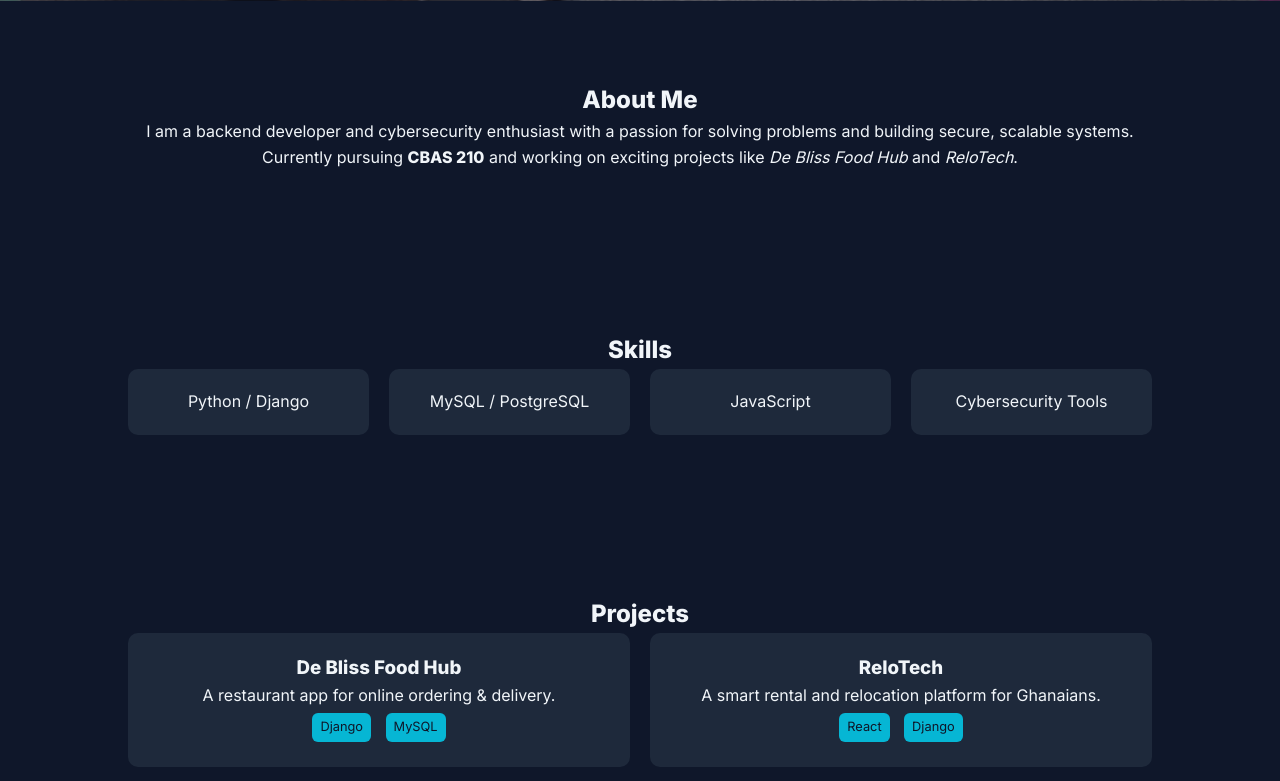
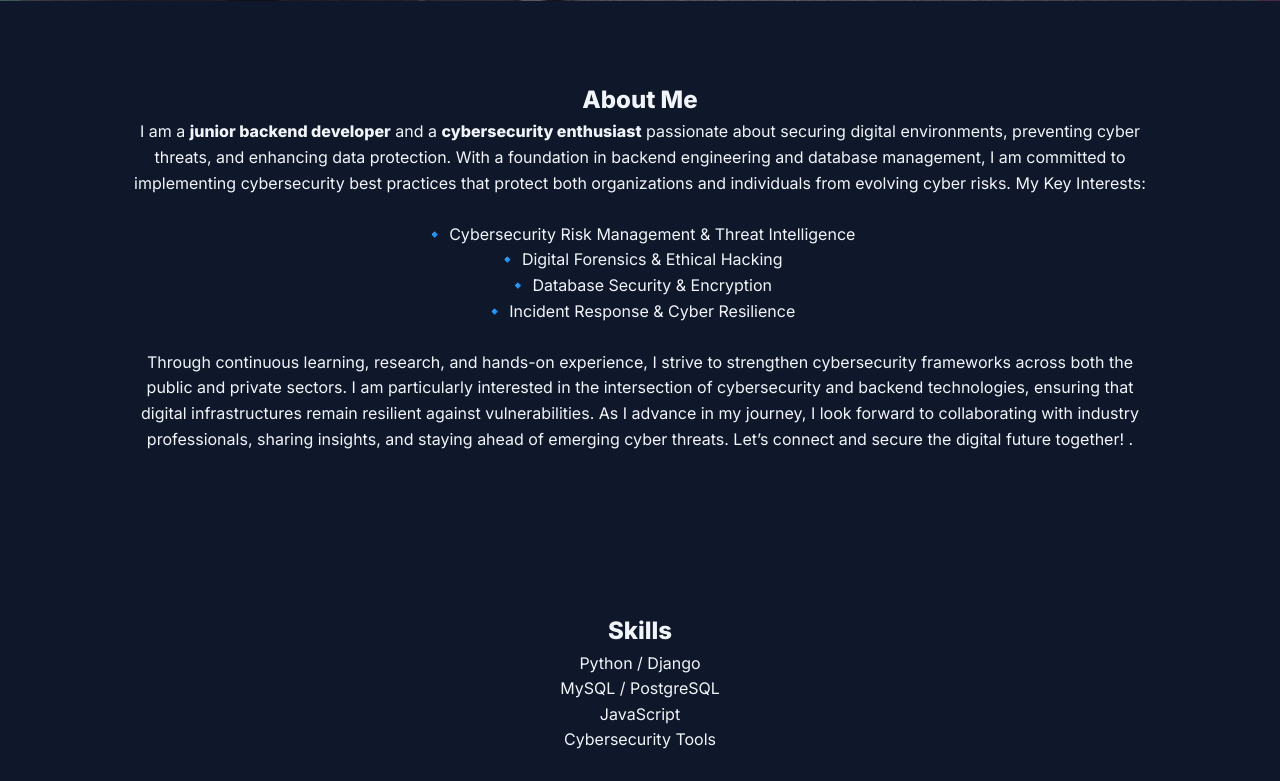
Before and after one commit to GyasiAmosKwadwo/portfolio, a plain HTML site: page index.html in a window 1280 px wide. Shown: the part 799-1580 px from the top of the page. Drawn offline with Linux system fonts and the light colour scheme.

Commit message:
Enhanced editing

```diff
--- a/index.html
+++ b/index.html
@@ -43,10 +43,20 @@
   <section id="about" class="fade-in">
     <h2>About Me</h2>
     <p>
-      I am a backend developer and cybersecurity enthusiast with a passion for
-      solving problems and building secure, scalable systems. Currently pursuing
-      <strong>CBAS 210</strong> and working on exciting projects like
-      <em>De Bliss Food Hub</em> and <em>ReloTech</em>.
+      I am a <strong>junior backend developer</strong> and a <strong>cybersecurity enthusiast</strong> passionate about securing digital environments, preventing cyber threats, and enhancing data protection. With a foundation in backend engineering and database management, I am committed to implementing cybersecurity best practices that protect both organizations and individuals from evolving cyber risks.
+
+My Key Interests:<br><br>
+
+    🔹 Cybersecurity Risk Management & Threat Intelligence<br>
+    🔹 Digital Forensics & Ethical Hacking<br>
+    🔹 Database Security & Encryption<br>
+    🔹 Incident Response & Cyber Resilience<br><br>
+
+
+Through continuous learning, research, and hands-on experience, I strive to strengthen cybersecurity frameworks across both the public and private sectors. I am particularly interested in the intersection of cybersecurity and backend technologies, ensuring that digital infrastructures remain resilient against vulnerabilities.
+
+As I advance in my journey, I look forward to collaborating with industry professionals, sharing insights, and staying ahead of emerging cyber threats. Let’s connect and secure the digital future together!
+       .
     </p>
   </section>
 
@@ -103,10 +113,11 @@
   <section id="contact" class="fade-in">
     <h2>Contact Me</h2>
     <div class="contact-details">
-      <p>📞 Phone: <a href="tel:+233501234567">+233 50 123 4567</a></p>
-      <p>📧 Email: <a href="mailto:gyasi@example.com">gyasi@example.com</a></p>
-      <p>💻 GitHub: <a href="https://github.com/AsuraX-X" target="_blank">github.com/AsuraX-X</a></p>
-      <p>🔗 LinkedIn: <a href="https://linkedin.com/in/gyasi" target="_blank">linkedin.com/in/gyasi</a></p>
+      <p>📞 Phone: <a href="tel:+233 059 271 8321">+233 059 271 8321</a></p>
+
+      <p>📧 Email: <a href="mailto:gyasiamoskwadwo@gmail.com">gyasiamoskwadwo@gmail.com</a></p>
+      <p>💻 GitHub: <a href="https://github.com/GyasiAmosKwadwo" target="_blank">github.com/GyasiAmosKwadwo</a></p>
+      <p>🔗 LinkedIn: <a href="https://www.linkedin.com/in/amos-gyasi-4877b028b/" target="_blank">linkedin.com/in/gyasi</a></p>
     </div>
     <form class="contact-form">
       <input type="text" placeholder="Your Name" required />
@@ -118,7 +129,7 @@
 
   <!-- Footer -->
   <footer>
-    <p>© 2025 Gyasi Amos Kwadwo. Built with ❤️ and caffeine ☕</p>
+    <p>© 2025 Gyasi Amos Kwadwo. Built with ❤️ and caffee ☕</p>
   </footer>
 
   <script src="script.js"></script>
--- a/style.css
+++ b/style.css
@@ -100,48 +100,7 @@ nav {
   box-shadow: 0 8px 20px rgba(6, 182, 212, 0.3);
 }
 
-/* Skills */
-.skills-grid {
-  display: grid;
-  grid-template-columns: repeat(auto-fit, minmax(150px, 1fr));
-  gap: 20px;
-}
-.skill-card {
-  background: #1e293b;
-  padding: 20px;
-  border-radius: 10px;
-  transition: transform 0.3s ease, box-shadow 0.3s ease;
-}
-.skill-card:hover {
-  transform: translateY(-5px);
-  box-shadow: 0 10px 20px rgba(6, 182, 212, 0.3);
-}
 
-/* Projects */
-.projects-grid {
-  display: grid;
-  grid-template-columns: repeat(auto-fit, minmax(250px, 1fr));
-  gap: 20px;
-}
-.project-card {
-  background: #1e293b;
-  padding: 20px;
-  border-radius: 10px;
-  transition: transform 0.3s ease, box-shadow 0.3s ease;
-}
-.project-card:hover {
-  transform: scale(1.05);
-  box-shadow: 0 10px 25px rgba(6, 182, 212, 0.4);
-}
-.tag {
-  display: inline-block;
-  background: #06b6d4;
-  color: #0f172a;
-  font-size: 0.8rem;
-  padding: 4px 8px;
-  margin: 5px;
-  border-radius: 6px;
-}
 
 /* Contact */
 .contact-details {
```
